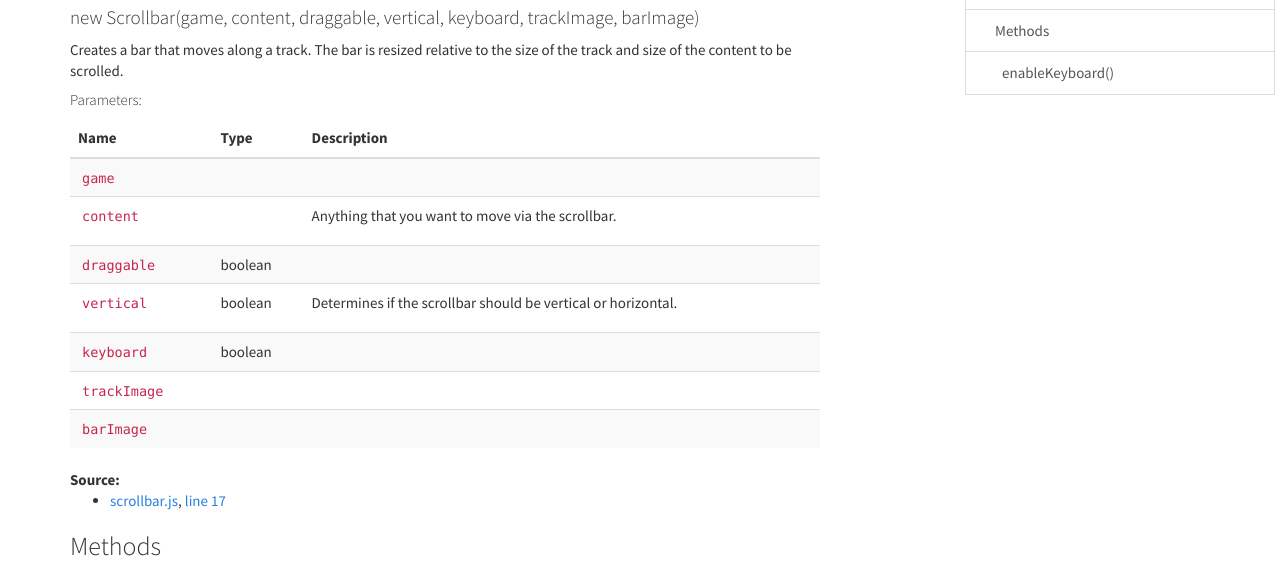
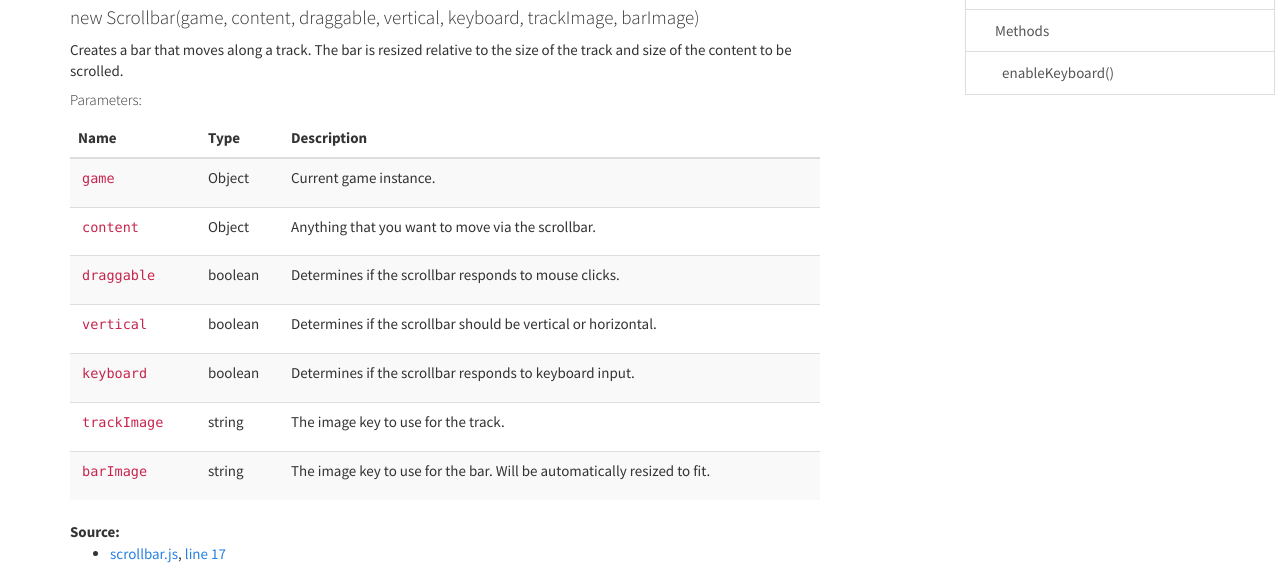
Before and after one commit to jsfehler/phaser-ui-tools, a website: page doc/uiWidgets.Scrollbar.html in a window 1280 px wide. Shown: the part 207-786 px from the top of the page. Drawn offline with Linux system fonts and the light colour scheme.

Commit message:
Continue documenting scrollbar

```diff
--- a/doc/uiWidgets.Scrollbar.html
+++ b/doc/uiWidgets.Scrollbar.html
@@ -132,13 +132,19 @@
 
             <td class="type">
 
+
+<span class="param-type">Object</span>
+
+
+
+
             </td>
 
 
 
 
 
-            <td class="description last"></td>
+            <td class="description last"><p>Current game instance.</p></td>
         </tr>
 
 
@@ -149,6 +155,12 @@
 
 
             <td class="type">
+
+
+<span class="param-type">Object</span>
+
+
+
 
             </td>
 
@@ -180,7 +192,7 @@
 
 
 
-            <td class="description last"></td>
+            <td class="description last"><p>Determines if the scrollbar responds to mouse clicks.</p></td>
         </tr>
 
 
@@ -228,7 +240,7 @@
 
 
 
-            <td class="description last"></td>
+            <td class="description last"><p>Determines if the scrollbar responds to keyboard input.</p></td>
         </tr>
 
 
@@ -240,13 +252,19 @@
 
             <td class="type">
 
+
+<span class="param-type">string</span>
+
+
+
+
             </td>
 
 
 
 
 
-            <td class="description last"></td>
+            <td class="description last"><p>The image key to use for the track.</p></td>
         </tr>
 
 
@@ -258,13 +276,19 @@
 
             <td class="type">
 
+
+<span class="param-type">string</span>
+
+
+
+
             </td>
 
 
 
 
 
-            <td class="description last"></td>
+            <td class="description last"><p>The image key to use for the bar. Will be automatically resized to fit.</p></td>
         </tr>
 
 
@@ -415,7 +439,7 @@
 		<ul class="dummy">
 			<li>
 				<a href="scrollbar.js.html">scrollbar.js</a>,
-				 <a href="scrollbar.js.html#sunlight-1-line-66">line 66</a>
+				 <a href="scrollbar.js.html#sunlight-1-line-63">line 63</a>
 			</li>
 		</ul>
 	</dd>
```
Also changed, not shown: doc/quicksearch.html (+1 -1 lines), doc/scrollbar.js.html (+6 -9 lines), src/scrollbar.js (+6 -9 lines), dist/phaser-ui-tools.js.
